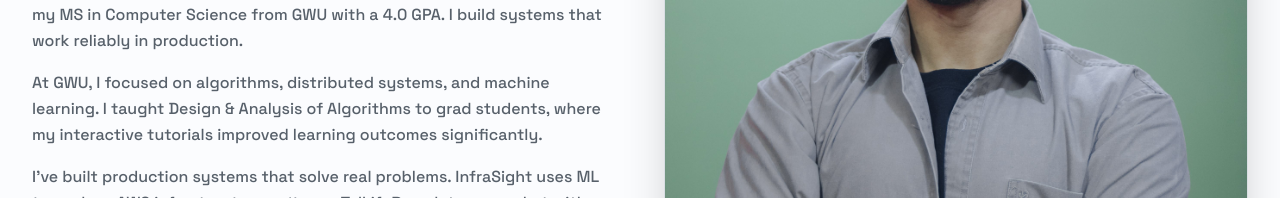
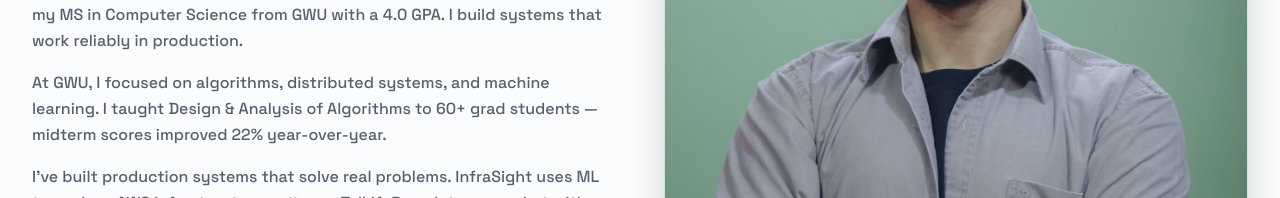
Before and after one commit to aabhiyann/portfolio-abhiyan, a React (Vite) app: page /about in a window 1280 px wide. Shown: the part 498-696 px from the top of the page. Built offline with nearby package versions, Linux system fonts and the light colour scheme.

Commit message:
fix(about): replace vague 'improved learning outcomes significantly' with real metric

```diff
--- a/src/pages/About.tsx
+++ b/src/pages/About.tsx
@@ -65,8 +65,8 @@ function About() {
                   <p>
                     At GWU, I focused on algorithms, distributed systems, and
                     machine learning. I taught Design & Analysis of Algorithms
-                    to grad students, where my interactive tutorials improved
-                    learning outcomes significantly.
+                    to 60+ grad students — midterm scores improved 22%
+                    year-over-year.
                   </p>
                   <p>
                     I've built production systems that solve real problems.
```
